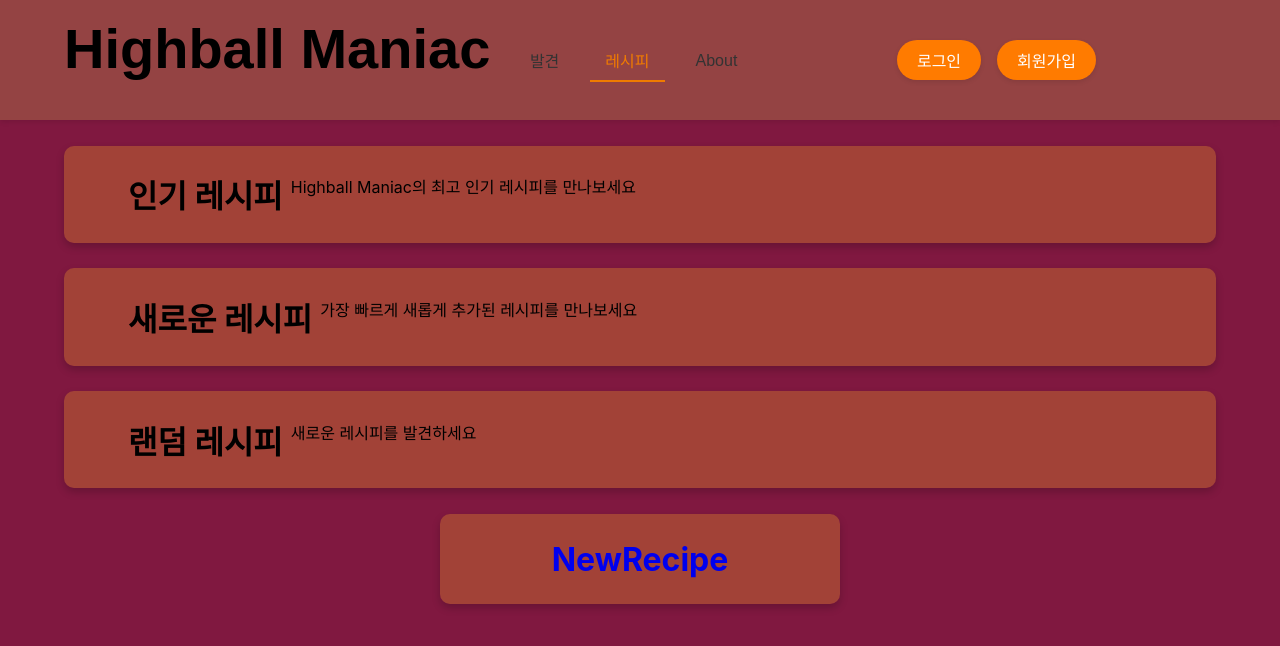
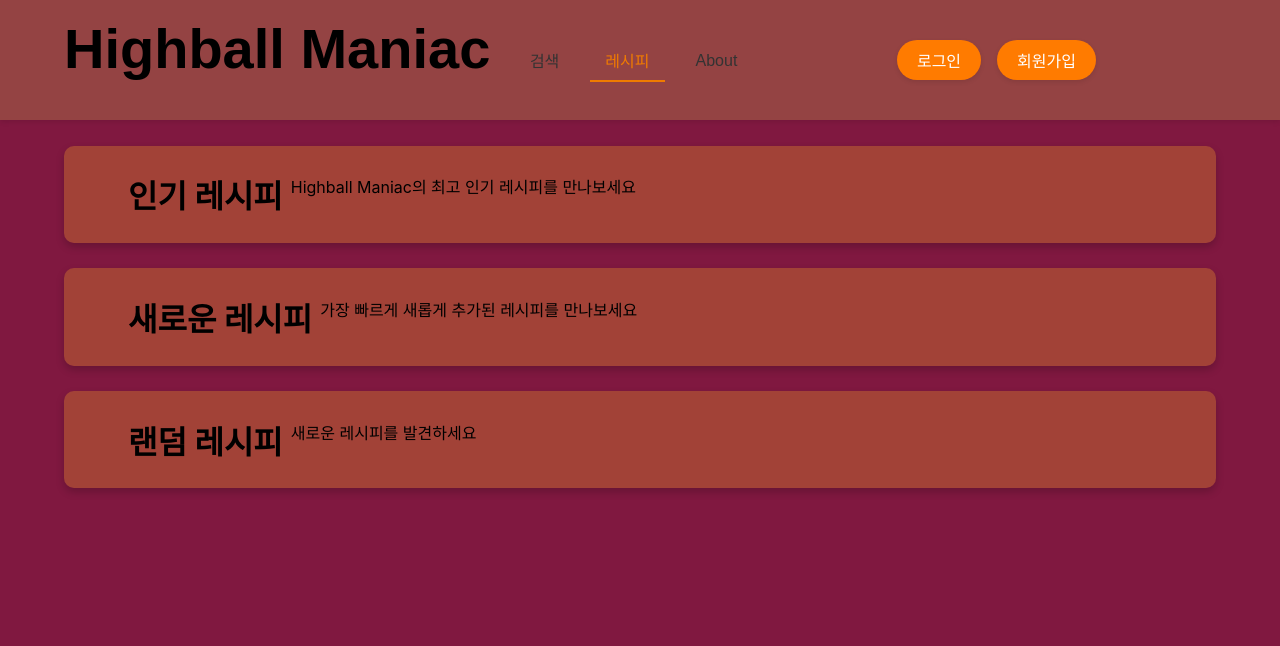
Before and after one commit to xjmx315/highball-maniac, a React (Create React App) app: page /recipe in a window 1280 px wide. Shown: the top 646 px of the page. Built offline with nearby package versions, Linux system fonts and the light colour scheme.

Commit message:
사소한 디자인 수정

```diff
--- a/src/layout/Navbar.js
+++ b/src/layout/Navbar.js
@@ -14,7 +14,7 @@ function Navbar() {
     <nav>
       <h1 id='logo' onClick={() => {navigate('/')}}>Highball Maniac</h1>
       <ul>
-        <li><NavLink exact to="/discover" activeClassName="active">발견</NavLink></li>
+        <li><NavLink exact to="/discover" activeClassName="active">검색</NavLink></li>
         <li><NavLink to="/recipe" activeClassName="active">레시피</NavLink></li>
         <li><NavLink to="/about" activeClassName="active">About</NavLink></li>
       </ul>
--- a/src/pages/Home.js
+++ b/src/pages/Home.js
@@ -27,7 +27,7 @@ function Home () {
             </div>
             <h1>로그인해서 아래 기능을 이용해보세요</h1>
             <div className="round-box">
-                <h1>칵테일 레시피 업로드</h1>
+                <h1 className="clickable" onClick={() => {navigate('/new_recipe')}}>칵테일 레시피 업로드</h1>
                 <p>나만의 레시피를 업로드하여 공개하세요. </p>
                 <p>업로드된 레시피는 누구나 검색할 수 있습니다. </p>
             </div>
--- a/src/pages/Recipes.js
+++ b/src/pages/Recipes.js
@@ -3,7 +3,6 @@
 import React from "react";
 import './Recipes.css';
 import RecipeContainer from "../components/RecipeContainer";
-import { NavLink } from "react-router-dom";
 
 function Recipes(){
 
@@ -12,9 +11,6 @@ function Recipes(){
             <RecipeContainer headLine={'인기 레시피'} dis={'Highball Maniac의 최고 인기 레시피를 만나보세요'}/>
             <RecipeContainer headLine={'새로운 레시피'} dis={'가장 빠르게 새롭게 추가된 레시피를 만나보세요'}/>
             <RecipeContainer headLine={'랜덤 레시피'} dis={'새로운 레시피를 발견하세요'}/>
-            <div className="convex-box" id="new-recipe-button">
-                <NavLink to='/new_recipe'><h1 className='clickable input-box-title'>NewRecipe</h1></NavLink>
-            </div>
         </div>
     );
 }
```
